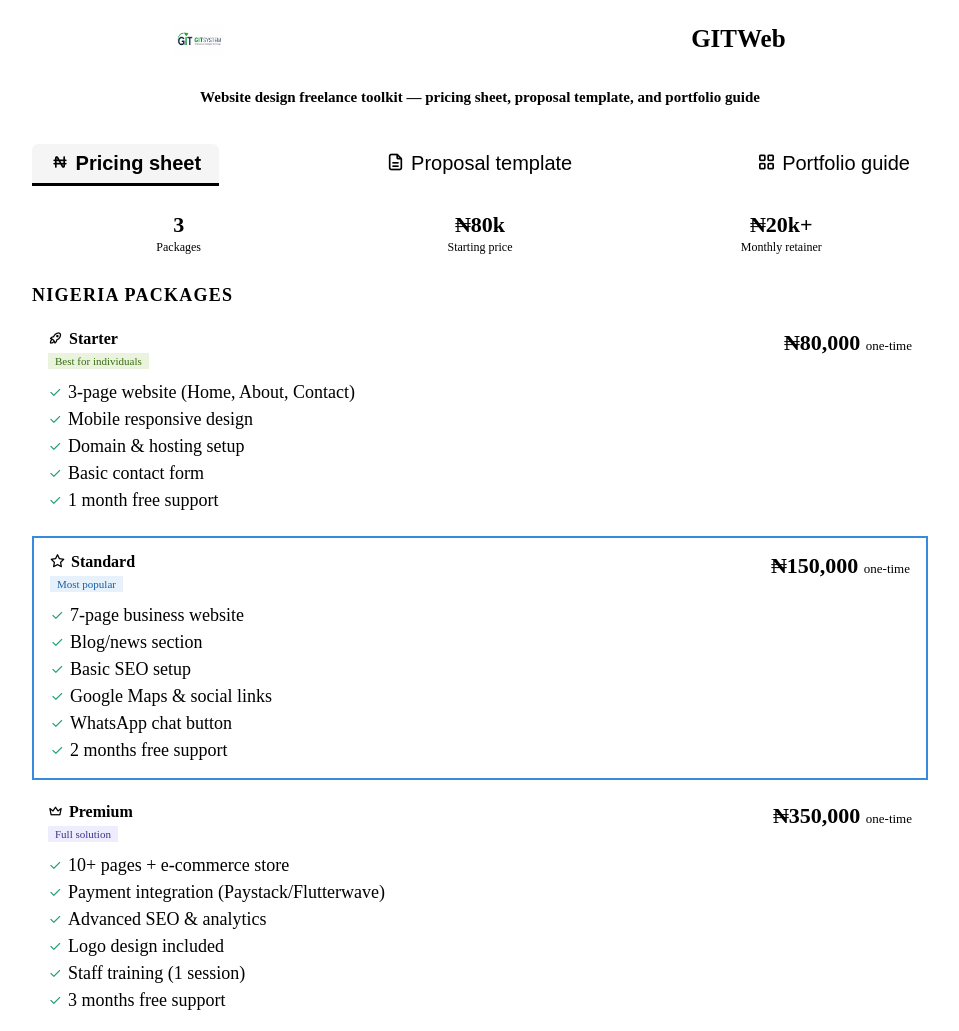
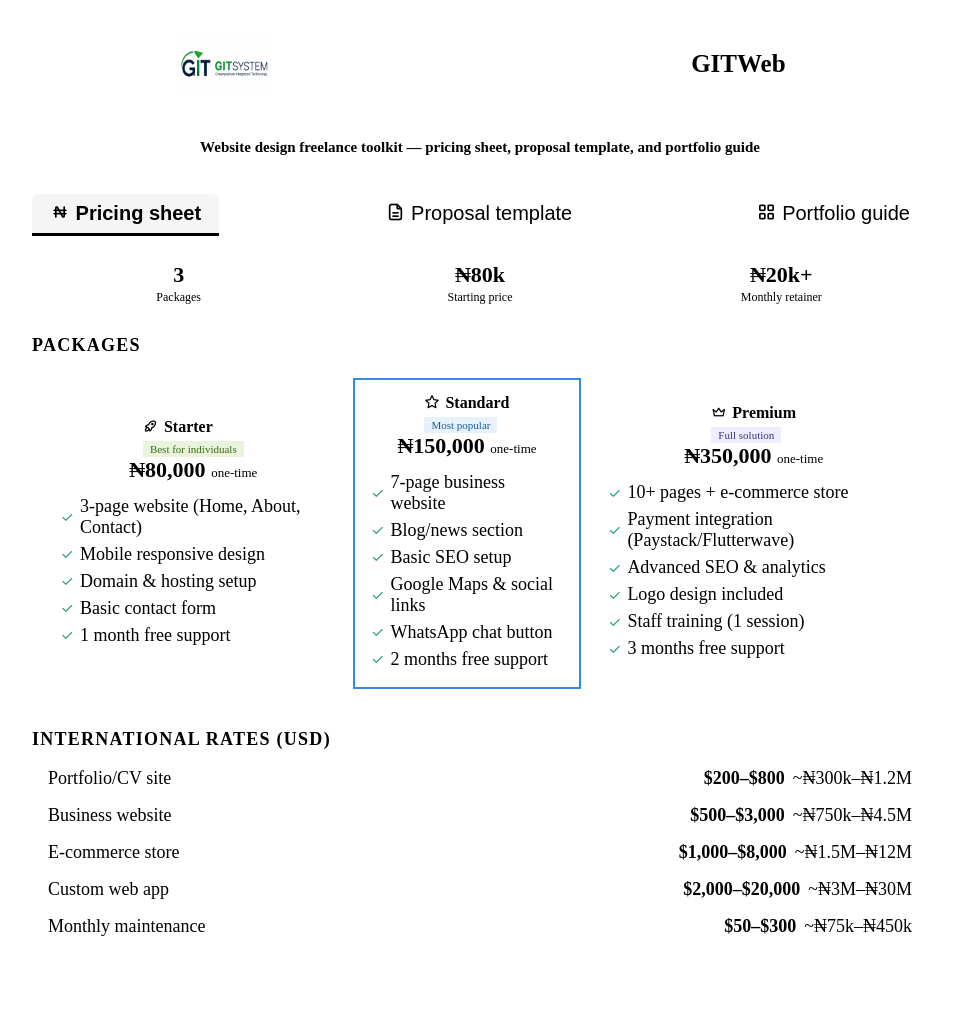
Before and after one commit to donaldDaboiku/gitweb, a plain HTML site: page index.html in a window 1280 px wide. Shown: the top 1031 px of the page, without its empty margins (160-1119 px from the left). After the commit the page ends 969 px from the top, so only its background shows below. Drawn offline with Linux system fonts and the light colour scheme.

Commit message:
more structured

```diff
--- a/gitweb.css
+++ b/gitweb.css
@@ -44,8 +44,10 @@ body {
 }
 
 .logo img {
-    width: 50px;
-    height: 50px;
+    width: 100px;
+    height: 100px;
+    border-radius: 10px;
+
 }
 
 .logo span {
@@ -132,14 +134,26 @@ body {
     background: #EEEDFE;
     color: #3C3489;
 }
+.pkg{
+    display: flex;
+    align-items: center;
+    justify-content: space-between;
+    width: 100%;
+    height: 100%;
+    max-width: 900px;
+    padding: 0.75rem;
+    gap: 10px;
+    margin: 0 auto;
+    /* border:1px solid #185FA5; */
+}
 
 .pkg-card {
-    border: 0.5px solid var(--color-border-tertiary);
+    border: 1px solid var(--color-border-tertiary);
     border-radius: var(--border-radius-lg);
     padding: 0.9rem 1rem;
     margin-bottom: 8px;
     background: var(--color-background-primary);
-}
+   }
 
 .pkg-card.featured {
     border: 2px solid #378ADD;
@@ -148,8 +162,11 @@ body {
 .pkg-header {
     display: flex;
     justify-content: space-between;
-    align-items: flex-start;
+    align-items: center;
     margin-bottom: 10px;
+    flex-direction: column;
+    /* height: 100px;
+    max-height: 50px; */
 }
 
 .pkg-name {
--- a/index.html
+++ b/index.html
@@ -45,8 +45,8 @@
           </div>
         </div>
 
-        <p class="section-label">Nigeria packages</p>
-
+        <p class="section-label">Packages</p>
+        <div class="pkg">
         <div class="pkg-card">
           <div class="pkg-header">
             <div>
@@ -102,7 +102,7 @@
             <li><i class="ti ti-check" aria-hidden="true"></i>3 months free support</li>
           </ul>
         </div>
-
+        </div>
         <p class="section-label">International rates (USD)</p>
         <div
           style="border: 0.5px solid var(--color-border-tertiary); border-radius: var(--border-radius-lg); padding: 0 1rem; background: var(--color-background-primary);">
@@ -183,9 +183,9 @@
             proposal</button>
           <button class="copy-btn" onclick="shareProposal(this)"><i class="ti ti-link" aria-hidden="true"></i> Share as
             link</button>
-          <button class="copy-btn"
+          <!-- <button class="copy-btn"
             onclick="sendPrompt('Help me write a more detailed website design proposal for a client')"><i
-              class="ti ti-edit" aria-hidden="true"></i> Customise further ↗</button>
+              class="ti ti-edit" aria-hidden="true"></i> Customise further ↗</button> -->
         </div>
       </div>
 
```
